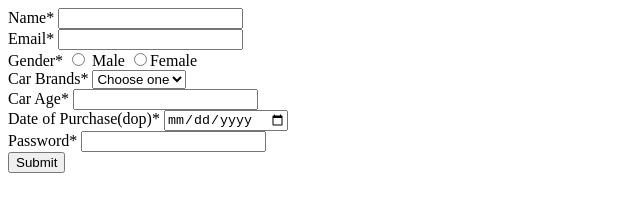
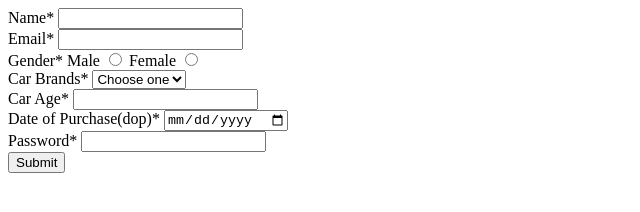
Before and after one commit to acciojob/car-insurance-form-prajwal2103, a website: page main.html in a window 1280 px wide. Shown: the full height of the page, 0-640 px from the left. Drawn offline with Linux system fonts and the light colour scheme.

Commit message:
created a submission

```diff
--- a/main.html
+++ b/main.html
@@ -17,9 +17,12 @@
 		<input id="email" name="email" type="text">
 	</div>
 	<div>
-	<label for="gender">Gender*</label>
-	<label><input id="gender"type="radio"name="gender" value="male" required> Male</label>
-	<label><input id="gender" type="radio" name="gender"value="female"required>Female</label>
+	<label>Gender*</label>
+	<label for="male">Male</label>
+	<input id="male"name="gender" value="Male" type="radio" required>
+	<label for="female">Female</label>
+	<input id="female"name="gender" value="Female" type="radio" required>
+
 	</div>
 	<div>
 	<label for="car">Car Brands*</label>
```
